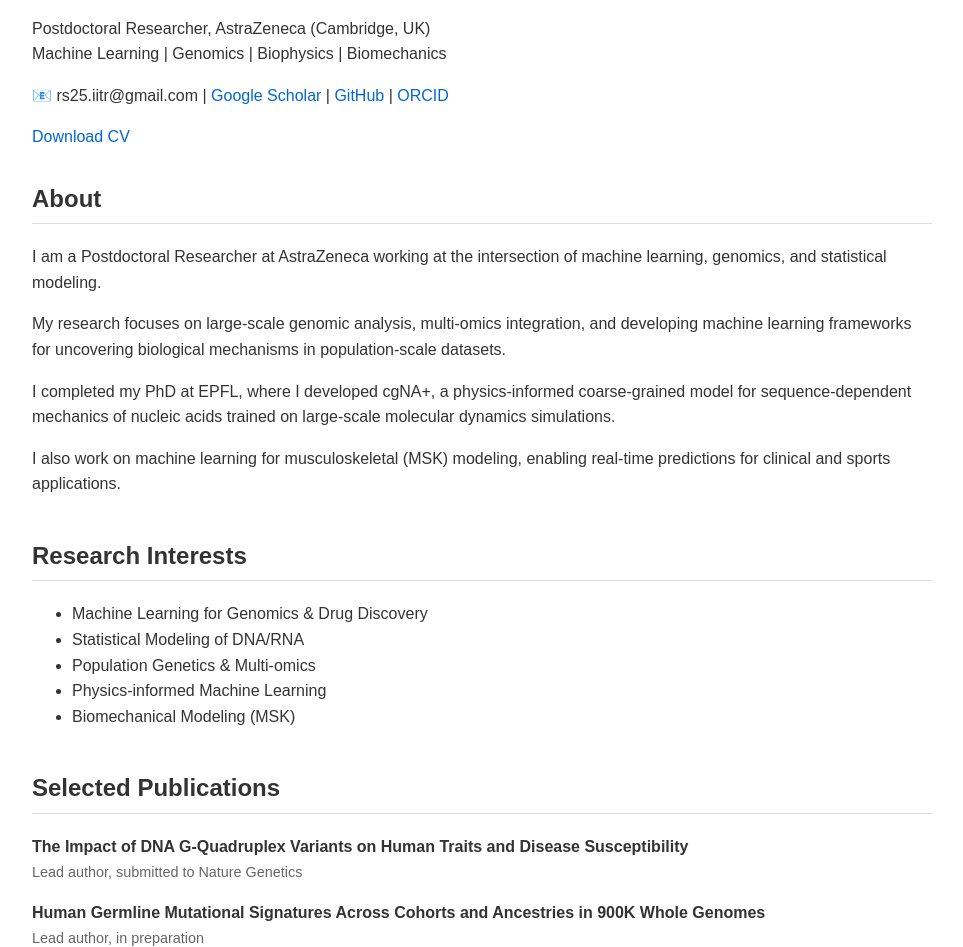
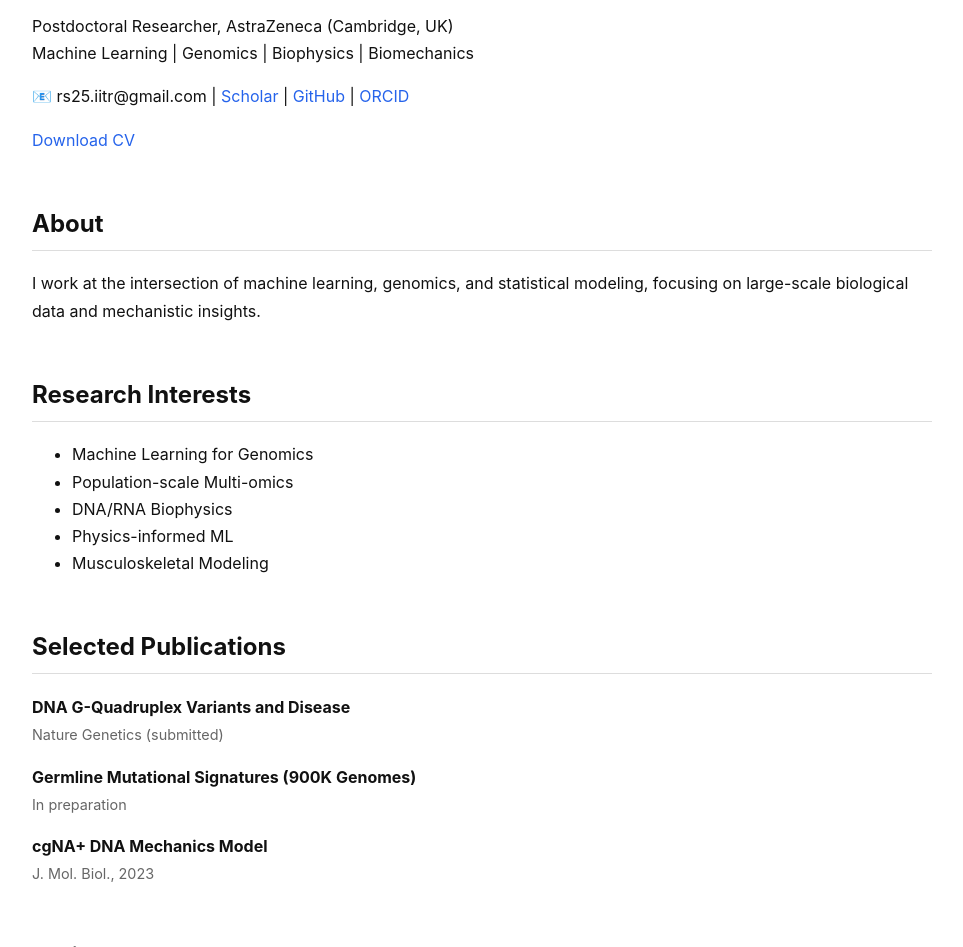
Before and after one commit to rahul2512/rahul2512.github.io, a plain HTML site: page index.html in a window 1280 px wide. Shown: the part 103-1050 px from the top of the page, without its empty margins (158-1121 px from the left). Drawn offline with Linux system fonts and the light colour scheme.

Commit message:
Update index.html

```diff
--- a/index.html
+++ b/index.html
@@ -2,26 +2,80 @@
 <html lang="en">
 <head>
 <meta charset="UTF-8">
-  <title>Rahul Sharma</title>
 <meta name="viewport" content="width=device-width, initial-scale=1.0">
 
+<title>Rahul Sharma</title>
+
 <style>
-    body {
-      font-family: Arial, sans-serif;
-      margin: 40px auto;
-      max-width: 900px;
-      line-height: 1.6;
-      color: #333;
-      padding: 0 20px;
+:root {
+  --bg: #ffffff;
+  --text: #111;
+  --accent: #2563eb;
+  --muted: #666;
 }
 
-    h1, h2 {
+body.dark {
+  --bg: #0f172a;
+  --text: #e5e7eb;
+  --accent: #60a5fa;
+  --muted: #9ca3af;
+}
+
+body {
+  margin: 0;
+  font-family: -apple-system, BlinkMacSystemFont, sans-serif;
+  background: var(--bg);
+  color: var(--text);
+  line-height: 1.7;
+  transition: 0.3s;
+}
+
+/* Layout */
+.container {
+  max-width: 900px;
+  margin: auto;
+  padding: 20px;
+}
+
+/* Header */
+.header {
+  position: sticky;
+  top: 0;
+  background: var(--bg);
+  padding: 15px 0;
+  border-bottom: 1px solid #ddd;
+  display: flex;
+  justify-content: space-between;
+  align-items: center;
+}
+
+h1 {
+  margin: 0;
+  font-size: 1.8rem;
+}
+
+button {
+  background: none;
+  border: 1px solid var(--muted);
+  padding: 5px 10px;
+  cursor: pointer;
+  border-radius: 6px;
+  color: var(--text);
+}
+
+/* Sections */
+.section {
+  margin: 50px 0;
+}
+
+h2 {
   border-bottom: 1px solid #ddd;
   padding-bottom: 5px;
 }
 
+/* Links */
 a {
-      color: #0366d6;
+  color: var(--accent);
   text-decoration: none;
 }
 
@@ -29,20 +83,13 @@
   text-decoration: underline;
 }
 
-    .header {
-      margin-bottom: 30px;
-    }
-
-    .section {
-      margin-bottom: 40px;
-    }
-
+/* Publications */
 .pub {
   margin-bottom: 15px;
 }
 
 .small {
-      color: #666;
+  color: var(--muted);
   font-size: 0.9em;
 }
 </style>
@@ -50,8 +97,13 @@
 
 <body>
 
+<div class="container">
+
   <div class="header">
     <h1>Rahul Sharma</h1>
+    <button onclick="toggleMode()">🌙</button>
+  </div>
+
   <p>
     Postdoctoral Researcher, AstraZeneca (Cambridge, UK)<br>
     Machine Learning | Genomics | Biophysics | Biomechanics
@@ -59,47 +111,29 @@
 
   <p>
     📧 rs25.iitr@gmail.com |
-      <a href="https://scholar.google.co.uk/citations?hl=en&user=OPxzxGwAAAAJ">Google Scholar</a> |
+    <a href="https://scholar.google.co.uk/citations?hl=en&user=OPxzxGwAAAAJ">Scholar</a> |
     <a href="https://github.com/rahul2512">GitHub</a> |
     <a href="https://orcid.org/0000-0003-0700-3098">ORCID</a>
   </p>
 
-    <p>
-      <a href="RSharma_CV.pdf">Download CV</a>
-    </p>
-  </div>
+  <p><a href="RSharma_CV.pdf">Download CV</a></p>
 
   <div class="section">
     <h2>About</h2>
     <p>
-      I am a Postdoctoral Researcher at AstraZeneca working at the intersection of machine learning,
-      genomics, and statistical modeling.
-    </p>
-
-    <p>
-      My research focuses on large-scale genomic analysis, multi-omics integration, and developing
-      machine learning frameworks for uncovering biological mechanisms in population-scale datasets.
-    </p>
-
-    <p>
-      I completed my PhD at EPFL, where I developed cgNA+, a physics-informed coarse-grained model
-      for sequence-dependent mechanics of nucleic acids trained on large-scale molecular dynamics simulations.
-    </p>
-
-    <p>
-      I also work on machine learning for musculoskeletal (MSK) modeling, enabling real-time predictions
-      for clinical and sports applications.
+      I work at the intersection of machine learning, genomics, and statistical modeling,
+      focusing on large-scale biological data and mechanistic insights.
     </p>
   </div>
 
   <div class="section">
     <h2>Research Interests</h2>
     <ul>
-      <li>Machine Learning for Genomics & Drug Discovery</li>
-      <li>Statistical Modeling of DNA/RNA</li>
-      <li>Population Genetics & Multi-omics</li>
-      <li>Physics-informed Machine Learning</li>
-      <li>Biomechanical Modeling (MSK)</li>
+      <li>Machine Learning for Genomics</li>
+      <li>Population-scale Multi-omics</li>
+      <li>DNA/RNA Biophysics</li>
+      <li>Physics-informed ML</li>
+      <li>Musculoskeletal Modeling</li>
     </ul>
   </div>
 
@@ -107,23 +141,18 @@
     <h2>Selected Publications</h2>
 
     <div class="pub">
-      <b>The Impact of DNA G-Quadruplex Variants on Human Traits and Disease Susceptibility</b><br>
-      <span class="small">Lead author, submitted to Nature Genetics</span>
+      <b>DNA G-Quadruplex Variants and Disease</b><br>
+      <span class="small">Nature Genetics (submitted)</span>
     </div>
 
     <div class="pub">
-      <b>Human Germline Mutational Signatures Across Cohorts and Ancestries in 900K Whole Genomes</b><br>
-      <span class="small">Lead author, in preparation</span>
+      <b>Germline Mutational Signatures (900K Genomes)</b><br>
+      <span class="small">In preparation</span>
     </div>
 
     <div class="pub">
-      <b>cgNA+web: A web-based interface for sequence-dependent DNA mechanics</b><br>
-      <span class="small">Journal of Molecular Biology, 2023</span>
-    </div>
-
-    <div class="pub">
-      <b>Machine Learning for Motion Capture-driven Musculoskeletal Modeling</b><br>
-      <span class="small">Bioengineering, 2023</span>
+      <b>cgNA+ DNA Mechanics Model</b><br>
+      <span class="small">J. Mol. Biol., 2023</span>
     </div>
 
   </div>
@@ -131,41 +160,18 @@
   <div class="section">
     <h2>Projects</h2>
 
-    <p>
-      <b>cgNA+</b><br>
-      Physics-informed model for DNA mechanics enabling genome-scale predictions.
-    </p>
-
-    <p>
-      <b>MSK Machine Learning Models</b><br>
-      Neural networks for real-time biomechanical predictions from motion capture data.
-    </p>
+    <p><b>cgNA+</b> – Physics-informed DNA modeling</p>
+    <p><b>MSK ML Models</b> – Real-time biomechanical prediction</p>
 
   </div>
 
-  <div class="section">
-    <h2>Experience</h2>
-
-    <p>
-      <b>AstraZeneca (2023–Present)</b><br>
-      Postdoctoral Researcher – Genomics, ML, UK Biobank analysis
-    </p>
-
-    <p>
-      <b>EPFL (2018–2022)</b><br>
-      PhD in Applied Mathematics – DNA modeling, ML, simulations
-    </p>
-
 </div>
 
-  <div class="section">
-    <h2>Technical Skills</h2>
-
-    <p>
-      Python, PyTorch, R, MATLAB, C++, HPC, AWS
-    </p>
-
-  </div>
+<script>
+function toggleMode() {
+  document.body.classList.toggle("dark");
+}
+</script>
 
 </body>
 </html>
```
Lines whose indentation alone changed are shown as unchanged.
